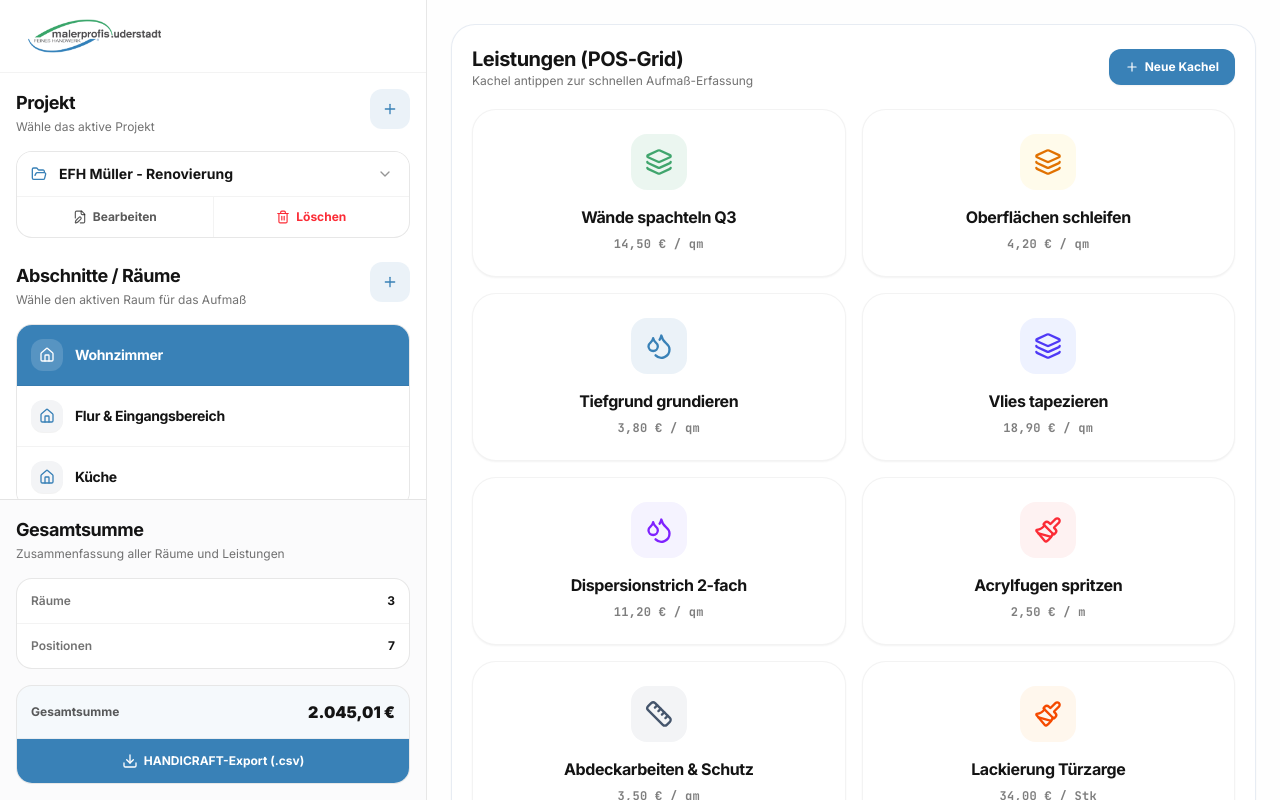
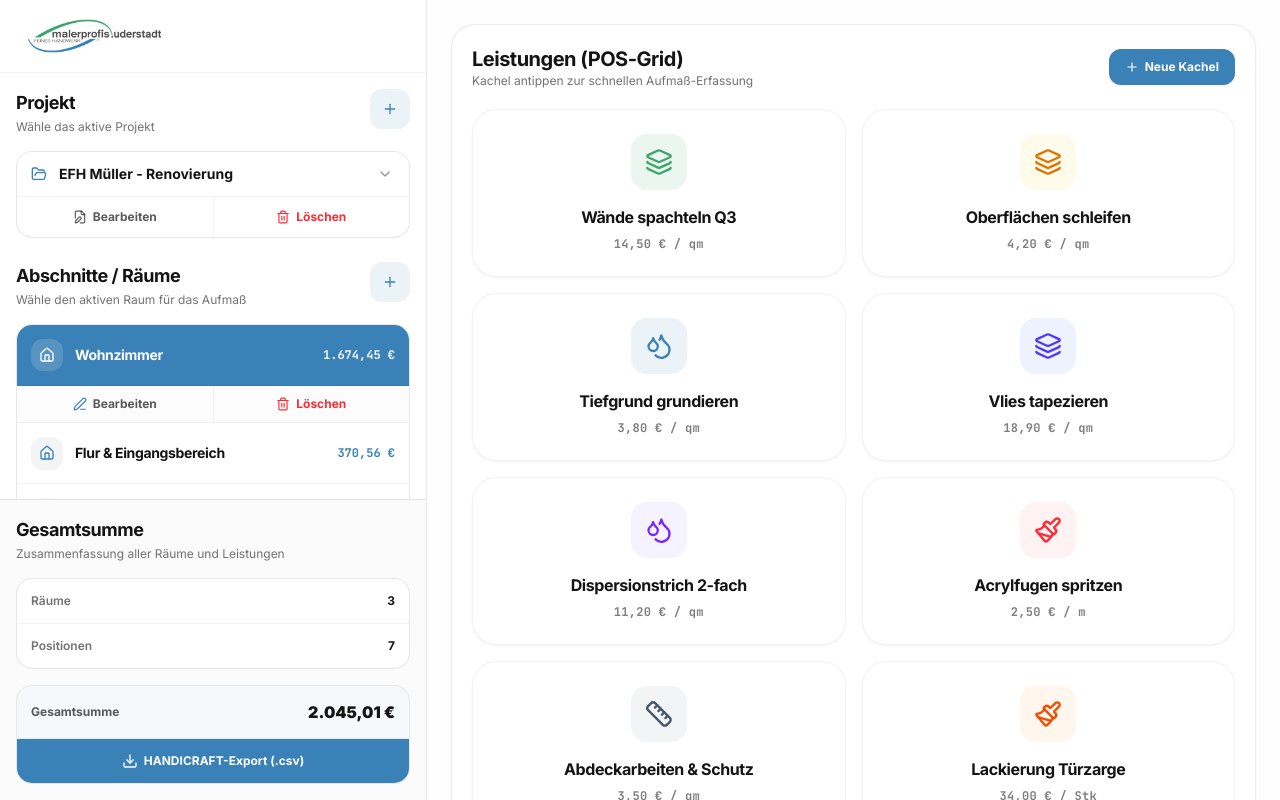
Before and after one commit to timstuu/malerprofis-angebot, a React (Vite) app: page / in a window 1280 px wide. Built offline with nearby package versions, Linux system fonts and the light colour scheme.

Commit message:
Implement active room action buttons, show room totals in sidebar list, and display room total in table footer

```diff
--- a/src/components/PositionTable.tsx
+++ b/src/components/PositionTable.tsx
@@ -60,15 +60,6 @@ export const PositionTable: React.FC<PositionTableProps> = ({
               {activeRoom ? `Aktueller Raum: "${activeRoom.name}"` : 'Wähle einen Raum aus, um Positionen zu sehen'}
             </p>
           </div>
-
-          {activeRoom && (
-            <div className="bg-brand-accent1/10 px-4 py-2 rounded-2xl border-none text-right">
-              <span className="text-[10px] font-bold text-brand-accent1 block uppercase tracking-wider font-sans">Raum-Summe</span>
-              <span className="text-base font-extrabold text-brand-accent1 font-mono">
-                {calculateRoomTotal(activeRoom).toLocaleString('de-DE', { minimumFractionDigits: 2 })} €
-              </span>
-            </div>
-          )}
         </div>
 
         {!activeRoom ? (
@@ -201,6 +192,19 @@ export const PositionTable: React.FC<PositionTableProps> = ({
                   );
                 })}
               </tbody>
+              {activeRoom && activeRoom.positions.length > 0 && (
+                <tfoot>
+                  <tr className="border-t border-[#141414]/10 font-bold bg-brand-accent1/5 font-sans">
+                    <td colSpan={5} className="py-4 px-3 text-right text-xs text-[#141414]/75 uppercase tracking-wider">
+                      Raum-Summe:
+                    </td>
+                    <td className="py-4 px-3 text-right font-mono text-sm text-brand-accent1 font-black">
+                      {calculateRoomTotal(activeRoom).toLocaleString('de-DE', { minimumFractionDigits: 2 })} €
+                    </td>
+                    <td></td>
+                  </tr>
+                </tfoot>
+              )}
             </table>
           </div>
         )}
--- a/src/components/RoomList.tsx
+++ b/src/components/RoomList.tsx
@@ -165,8 +165,9 @@ export const RoomList: React.FC<RoomListProps> = ({
             }
 
             return (
+              <React.Fragment key={room.id}>
+                {/* Row 1: The Room Item */}
                 <div
-                key={room.id}
                   id={`room-item-${room.id}`}
                   onClick={() => onSelectRoom(room.id)}
                   className={`w-full text-left p-3.5 transition-all cursor-pointer flex items-center justify-between group ${
@@ -186,38 +187,42 @@ export const RoomList: React.FC<RoomListProps> = ({
                     </div>
                   </div>
 
-                {/* Right side: actions only */}
-                <div className="flex items-center gap-3">
-                  {/* Room action buttons (hidden on active room if not hovered, but visible on hover) */}
-                  <div className="flex items-center gap-1 opacity-0 group-hover:opacity-100 transition-opacity">
+                  {/* Room-Sum on the right */}
+                  <span className={`font-mono text-xs font-bold ${isActive ? 'text-white/95' : 'text-brand-accent1'}`}>
+                    {total.toLocaleString('de-DE', { minimumFractionDigits: 2 })} €
+                  </span>
+                </div>
+
+                {/* Row 2: Selected Room Actions (Edit & Delete side-by-side) */}
+                {isActive && (
+                  <div className="flex divide-x divide-[#141414]/5 text-xs text-[#141414]/70 bg-gray-50/50">
                     <button
-                      id={`btn-edit-room-trigger-${room.id}`}
-                      onClick={(e) => startEditing(room, e)}
-                      className={`p-1.5 rounded-lg transition-all cursor-pointer ${
-                        isActive ? 'bg-white/20 text-white hover:bg-white/30' : 'bg-white text-[#141414]/60 hover:text-[#141414] border border-[#141414]/10'
-                      }`}
-                      title="Umbenennen"
+                      id={`btn-edit-room-${room.id}`}
+                      onClick={(e) => {
+                        e.stopPropagation();
+                        startEditing(room, e);
+                      }}
+                      className="flex-1 py-2.5 hover:bg-gray-100 flex items-center justify-center gap-1.5 font-bold cursor-pointer transition-all"
+                      title="Raum umbenennen"
                     >
-                      <Edit3 className="w-3.5 h-3.5" />
+                      <Edit3 className="w-3.5 h-3.5 text-brand-accent1" /> Bearbeiten
                     </button>
                     <button
-                      id={`btn-delete-room-trigger-${room.id}`}
+                      id={`btn-delete-room-${room.id}`}
                       onClick={(e) => {
                         e.stopPropagation();
                         if (confirm(`Möchtest du den Raum "${room.name}" und alle seine Positionen wirklich löschen?`)) {
                           onDeleteRoom(room.id);
                         }
                       }}
-                      className={`p-1.5 rounded-lg transition-all cursor-pointer ${
-                        isActive ? 'bg-white/20 text-white hover:bg-red-200' : 'bg-white text-red-500 hover:text-red-700 border border-[#141414]/10'
-                      }`}
-                      title="Löschen"
+                      className="flex-1 py-2.5 hover:bg-red-50 text-red-500 flex items-center justify-center gap-1.5 font-bold cursor-pointer transition-all"
+                      title="Raum löschen"
                     >
-                      <Trash2 className="w-3.5 h-3.5" />
+                      <Trash2 className="w-3.5 h-3.5" /> Löschen
                     </button>
                   </div>
-                </div>
-              </div>
+                )}
+              </React.Fragment>
             );
           })
         )}
```
Lines whose indentation alone changed are shown as unchanged.
